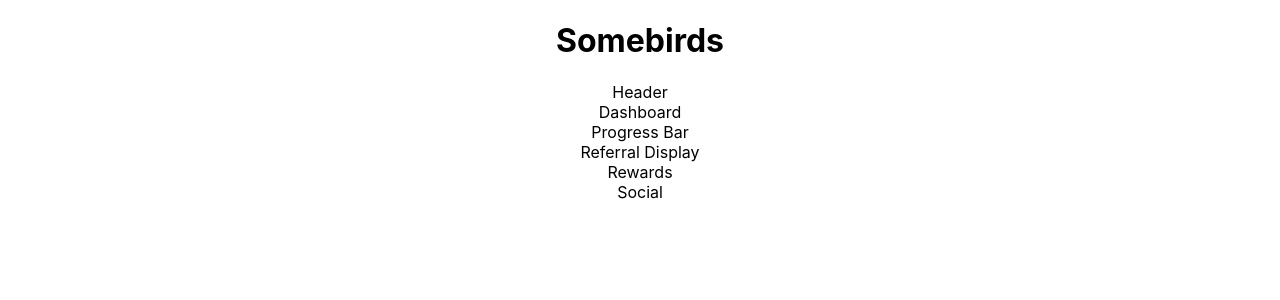
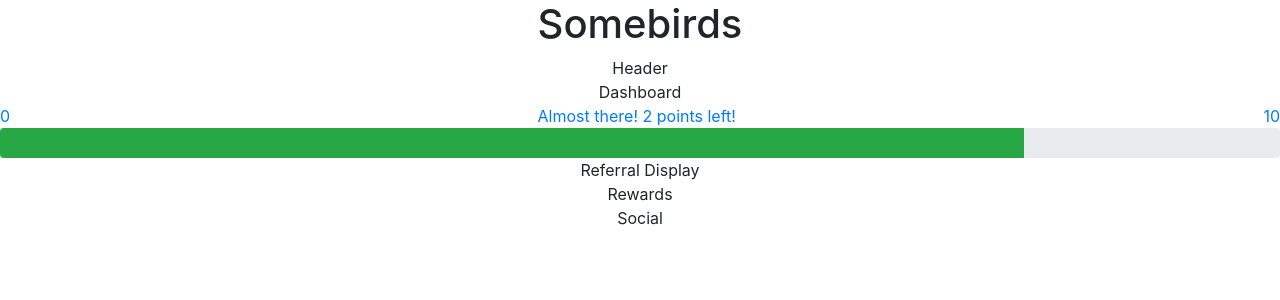
Before and after one commit to wan-li-va/ReferralApp, a React (Create React App) app: page / in a window 1280 px wide. Shown: the top 300 px of the page. Built offline with nearby package versions, Linux system fonts and the light colour scheme; no server answers.

Commit message:
create progress bar

```diff
--- a/src/App.js
+++ b/src/App.js
@@ -3,6 +3,7 @@ import './App.css';
 import Header from './components/Header.js';
 import Dashboard from './components/Dashboard.js';
 import Firebase from './Firebase.js';
+import 'bootstrap/dist/css/bootstrap.min.css';
 
 export default class App extends Component {
   constructor(props) {
--- a/src/components/Dashboard.js
+++ b/src/components/Dashboard.js
@@ -9,7 +9,7 @@ export default class Dashboard extends Component {
     constructor(props) {
         super(props);
         this.state = {
-            numReferrals: 0,
+            numReferrals: 8,
             nextAchievement: 10,
             referralCode: "",
             rewards: {},
--- /dev/null
+++ b/src/components/Dashboard/ProgressBar.css
@@ -0,0 +1,24 @@
+.left-label {
+    grid-area: l;
+    text-align: left;
+}
+
+.right-label {
+    /* float: right; */
+    grid-area: r;
+    text-align: right;
+}
+
+.center-label {
+    text-align: center;
+    grid-area: m;
+}
+
+p {
+    margin-bottom: 0;
+}
+
+.labels {
+    display: grid;
+    grid-template-areas: "l m r";
+}
--- a/src/components/Dashboard/ProgressBar.js
+++ b/src/components/Dashboard/ProgressBar.js
@@ -1,8 +1,36 @@
-import React from 'react'
+import React from 'react';
+import ProgressBar from 'react-bootstrap/ProgressBar';
+import './ProgressBar.css';
 
-const ProgressBar = () => {
+const ProgressComponent = (props) => {
+    const {
+        numReferrals,
+        nextAchievement
+    } = props;
+    let pct = (numReferrals / nextAchievement) * 100;
+    let variant = "info";
+    let message = (nextAchievement - numReferrals) + " ";
+    let left = "points left!"
+    if (nextAchievement - numReferrals === 1) {
+        left = "point left!";
+    }
+    message += left;
+    if (pct >= 80) {
+        variant = "success";
+        message = "Almost there! " + message;
+
+    } else if (pct <= 20) {
+        variant = "danger"
+    }
     return (
-        <div>Progress Bar</div>
+        <div>
+            <div className="labels">
+                <a className="left-label">0</a>
+                <a className="center-label">{message}</a>
+                <a className="right-label">{nextAchievement}</a>
+            </div>
+            <ProgressBar style={{ height: "30px" }} variant={variant} now={pct} srOnly label={numReferrals} />
+        </div>
     );
 }
-export default ProgressBar;
+export default ProgressComponent;
```
